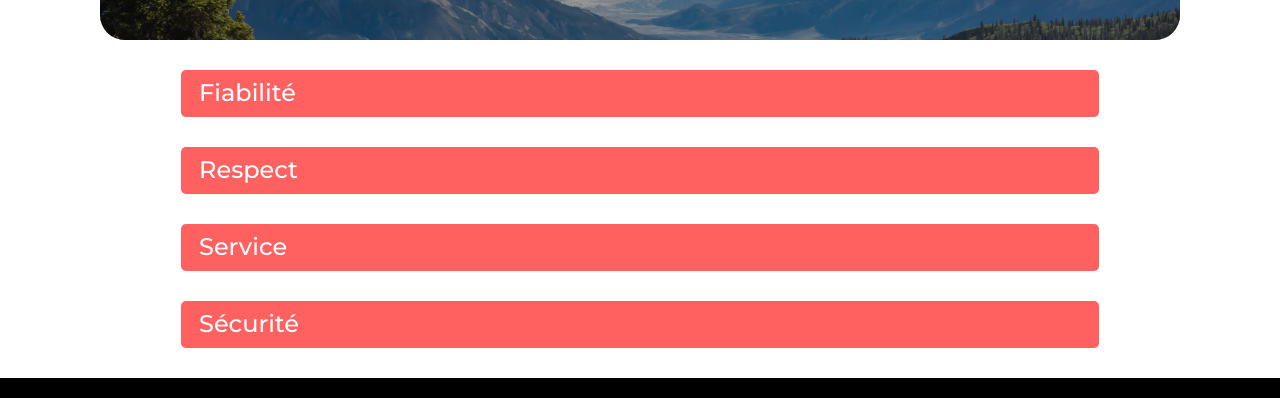
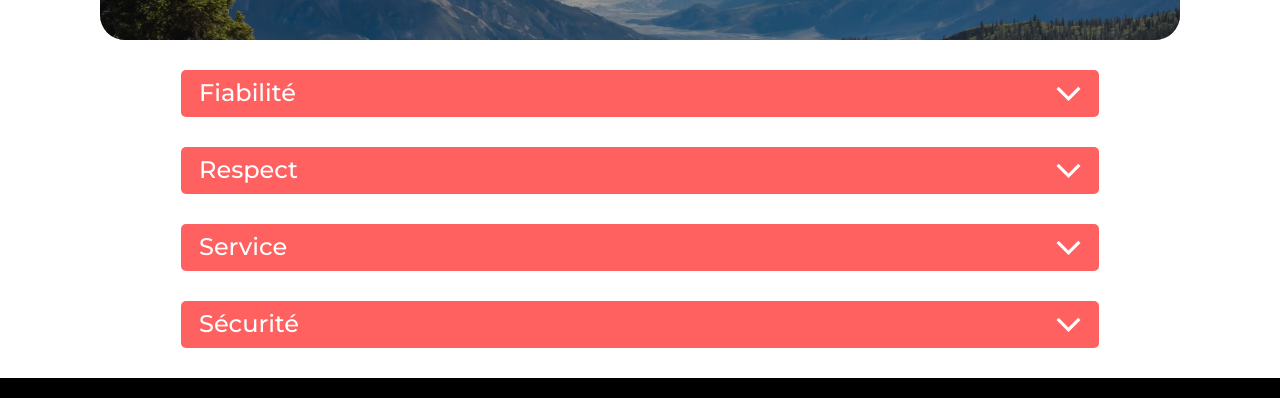
Before and after one commit to Soni-S31/P7-Kasa-OpenClassRooms, a React (Create React App) app: page /about in a window 1280 px wide. Shown: the part 337-735 px from the top of the page. Built offline with nearby package versions, Linux system fonts and the light colour scheme.

Commit message:
icon about

```diff
--- a/src/components/Collapse/collapse.css
+++ b/src/components/Collapse/collapse.css
@@ -13,6 +13,7 @@
     align-items: center;
     border: none;
     padding: 0;
+    justify-content: space-between;
 }
 .collapse_title{
     font-weight: 500;
@@ -36,8 +37,19 @@
     font-weight: 400;
     font-size: 24px;
     line-height: 142.6%;
-    padding : 18px;
+    padding : 27px 18px;
+    margin: 0;
 }
+/* Chevron*/
+.open {
+    padding-right: 18px;
+
+}
+.close{
+    transform: rotate(180deg);
+    padding-left: 18px;
+}
+
 
 
 /********** Tablette **********/
--- a/src/components/Collapse/index.jsx
+++ b/src/components/Collapse/index.jsx
@@ -1,12 +1,13 @@
 import React, { useState, useRef } from 'react'
-//import Chevron from './chevron';
+import open from '../../assets/ChevronOpen.png'
+
 import './collapse.css'
 
 
 export default function Collapse (props) {
   const [setActive, setActiveState] = useState("");
   const [setHeight, setHeightState] = useState("0px");
-
+  const [setRotate, setRotateState] = useState("open");
   const content = useRef(null);
 
   function toggleCollapse() {
@@ -14,14 +15,16 @@ export default function Collapse (props) {
     setHeightState(
       setActive === "active" ? "0px" : `${content.current.scrollHeight}px`
     );
+    setRotateState(setRotate === "active" ? "open" : "close");
 
   }
   return (
         <div className="collapse_div">
           <button className={`collapse_btn ${setActive}`} onClick={toggleCollapse}  >
             <p className="collapse_title" >{props.title}</p>
+            <img className={`${setRotate}`} src={open} alt="ouvrir" />
 
-      </button>
+        </button>
 
           <div className="collapse_content"
           ref={content}
```
Also changed, not shown: src/components/Collapse/chevron.jsx (deleted).
